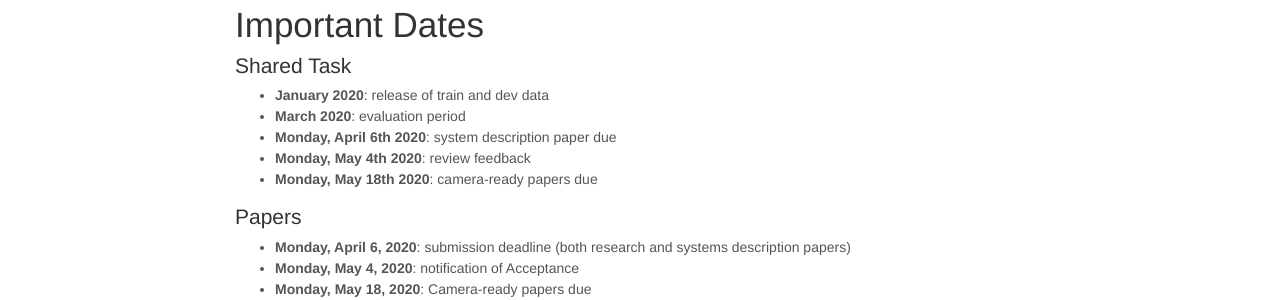
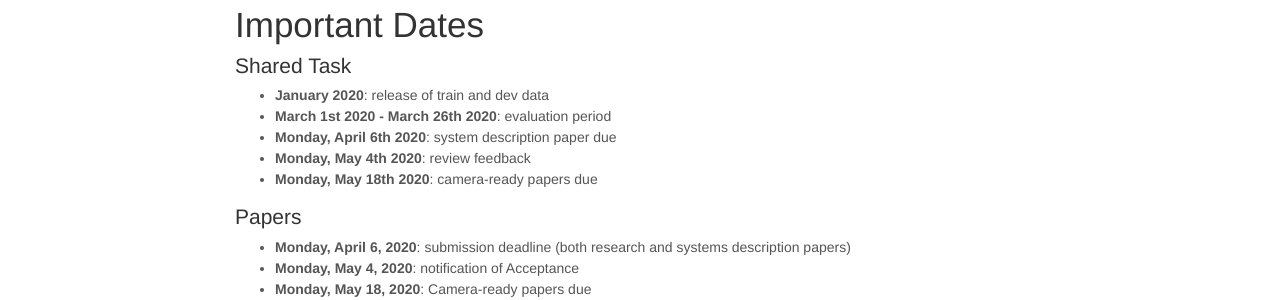
Before and after one commit to autosimtrans/autosimtrans.github.io, a Jekyll site: the page built from dates.md, in a window 1280 px wide. Shown: the part 284-584 px from the top of the page. Built offline with Jekyll 4.4.1, drawn with Linux system fonts in a browser that asks for light colours; nearby versions of some CDN libraries.

Commit message:
eval date updated

```diff
--- a/dates.md
+++ b/dates.md
@@ -12,7 +12,7 @@ permalink: /dates
 
 #### Shared Task
 - **January 2020**: release of train and dev data
-- **March 2020**: evaluation period
+- **March 1st 2020 - March 26th 2020**: evaluation period
 - **Monday, April 6th 2020**: system description paper due
 - **Monday, May 4th 2020**: review feedback
 - **Monday, May 18th 2020**: camera-ready papers due
```
Also changed, not shown: shared.md (+1 -1 lines).
